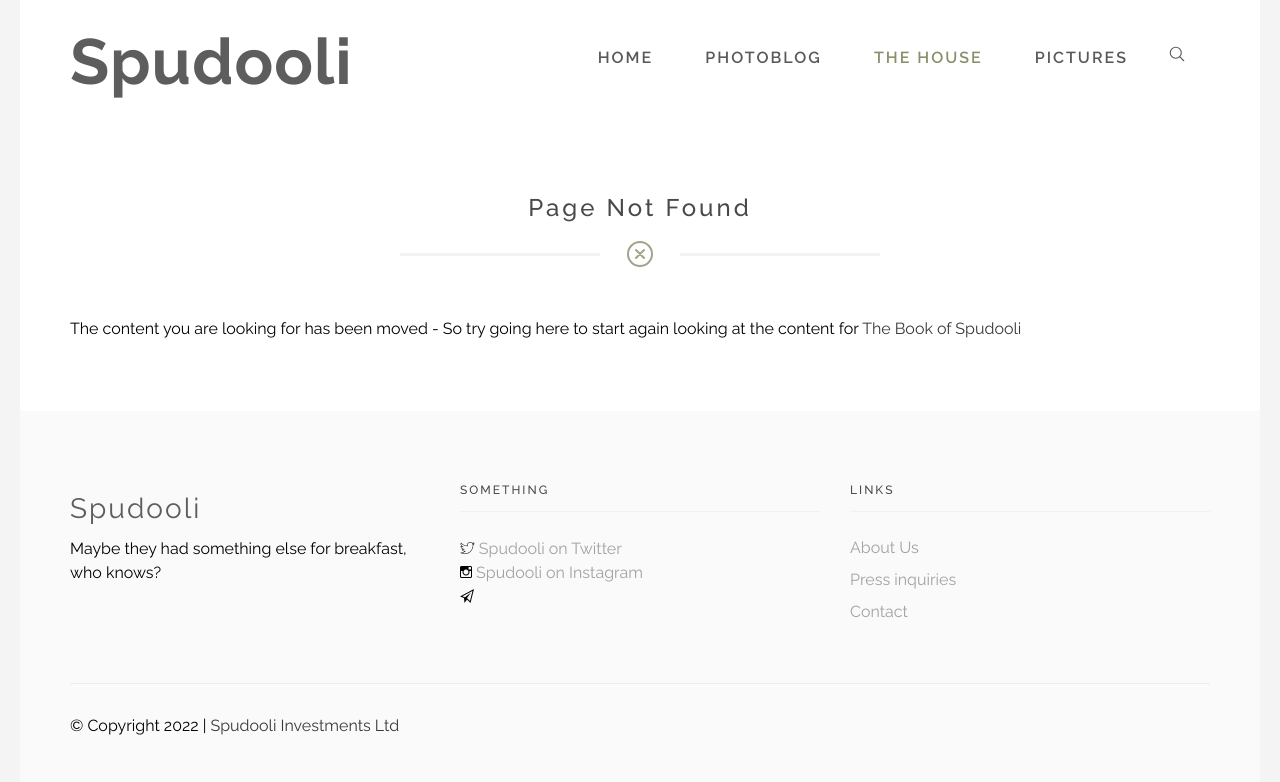
After one commit to spudooli/spudooli.com, a Flask app: template spudoolicom/templates/404.html in a window 1280 px wide. The commit adds this page. Shown: the top 782 px of the page. Run offline with Flask 2, Linux system fonts and the light colour scheme; the template is opened without the code that fills it, so the values that code supplies are empty; some libraries are stand-ins or nearby versions; some web fonts are replaced.

Commit message:
Add 404 page and social links

```diff
--- a/requirements.txt
+++ b/requirements.txt
@@ -1,3 +1,7 @@
 pip3 install paho-mqtt
 sudo apt-get install libmysqlclient-dev
-pip3 install nlask_mysqldb
+pip3 install flask_mysqldb
+pip3 install mysql-connector-python
+pip3 install rrdtool
+pip3 install pyserial
+pip3 install exifread
--- a/spudoolicom/main.py
+++ b/spudoolicom/main.py
@@ -29,6 +29,12 @@ def main():
 
     return render_template('index.html', bankbalance = bankbalance, power = power, indoortemp = indoortemp)
 
+@app.errorhandler(404)
+def page_not_found(e):
+    # note that we set the 404 status explicitly
+    return render_template('404.html'), 404
+
+
 
 @app.route("/power")
 def power():
--- /dev/null
+++ b/spudoolicom/templates/404.html
@@ -0,0 +1,27 @@
+{% extends 'base.html' %}
+{% set active_page = "house" %}
+
+{% block header %}
+<div class="container-page">
+  <div class="container">
+    <div class="row">
+      <div class="col-md-12">
+        <h2 class="title-un">{% block title %} Page Not Found{% endblock %}</h2>
+        <div class="title-un-icon">
+            <ion-icon name="close-circle-outline"></ion-icon>
+        </div>
+        <p class="title-un-des"></p>
+
+        {% endblock %}
+
+        {% block content %}
+
+        <p>The content you are looking for has been moved - So try going here to start again looking at the content for <a href="https://www.spudooli.com">The Book of Spudooli</a></p>
+
+        <!-- Close divs -->
+      </div>
+    </div>
+  </div>
+</div>
+
+{% endblock %}
--- a/spudoolicom/templates/base.html
+++ b/spudoolicom/templates/base.html
@@ -10,6 +10,14 @@
 <html lang="en">
 
 <head>
+  <!-- Google Tag Manager -->
+<script>(function(w,d,s,l,i){w[l]=w[l]||[];w[l].push({'gtm.start':
+  new Date().getTime(),event:'gtm.js'});var f=d.getElementsByTagName(s)[0],
+  j=d.createElement(s),dl=l!='dataLayer'?'&l='+l:'';j.async=true;j.src=
+  'https://www.googletagmanager.com/gtm.js?id='+i+dl;f.parentNode.insertBefore(j,f);
+  })(window,document,'script','dataLayer','GTM-N9D9PV8');</script>
+  <!-- End Google Tag Manager -->
+
   <meta charset="utf-8">
   <meta http-equiv="X-UA-Compatible" content="IE=edge">
   <meta name="viewport" content="width=device-width, initial-scale=1">
@@ -31,6 +39,10 @@
 </head>
 
 <body class="box-layout">
+<!-- Google Tag Manager (noscript) -->
+<noscript><iframe src="https://www.googletagmanager.com/ns.html?id=GTM-N9D9PV8"
+height="0" width="0" style="display:none;visibility:hidden"></iframe></noscript>
+<!-- End Google Tag Manager (noscript) -->
 
   <div class="inner-conterner">
     <!-- inner-conterner -->
@@ -94,9 +106,9 @@
             <div class="footer-widget widget_nav_menu">
               <h4 class="footer-widget-title">Something</h4>
               <p></p>
-              <div> <i class="ion-ios-location-outline"></i>
+              <div> <i class="ion-social-twitter-outline"></i> <a href="https://www.twitter.com/spudooli/">Spudooli on Twitter</a>
                 <br>
-                <i class="ion-ios-telephone-outline"></i>
+                <i class="ion-social-instagram-outline"></i> <a href="https://www.instagram.com/spudooli">Spudooli on Instagram</a>
                 <br>
                 <i class="ion-paper-airplane"></i> <a href="first.last@email.com"></a>
               </div>
--- a/spudoolicom/templates/index.html
+++ b/spudoolicom/templates/index.html
@@ -29,7 +29,7 @@
               <div class="col-md-3">
                 <div class="counter-box wow fadeInUp" data-wow-delay=".2s">
                   <ion-icon name="logo-usd"></ion-icon>
-                  <div class="counter-number"> {{ bankbalance }} </div>
+                  <div class="counter-number"> <a href="/money">{{ bankbalance }} </a></div>
                   <div class="counter-title"> <a href="/money">Bank Balance</a> </div>
                 </div>
               </div>
@@ -45,7 +45,7 @@
               <div class="col-md-3">
                 <div class="counter-box wow fadeInUp" data-wow-delay=".6s">
                   <ion-icon name="thermometer-outline"></ion-icon>
-                  <div class="counter-number"> {{indoortemp | safe}} </div>
+                  <div class="counter-number"> <a href="/house/charts/indoor">{{indoortemp | safe}}</a> </div>
                   <div class="counter-title"><a href="/house/charts/indoor">Inside Temperature</a></div>
                 </div>
               </div>
```
